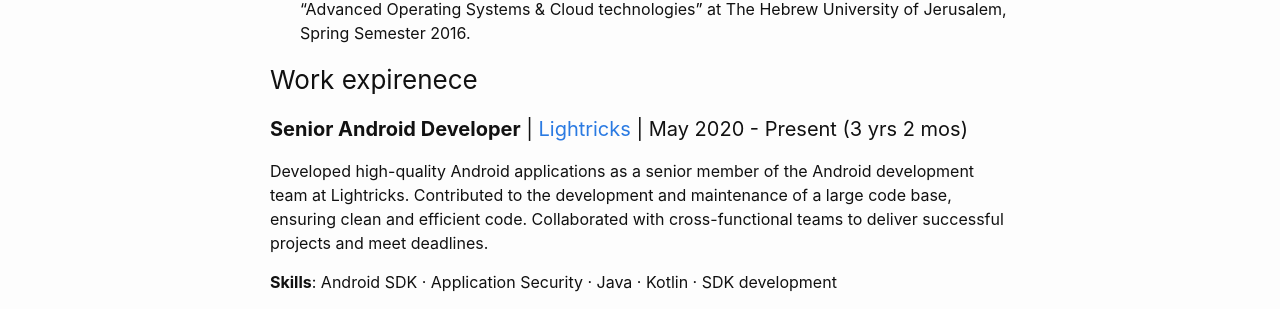
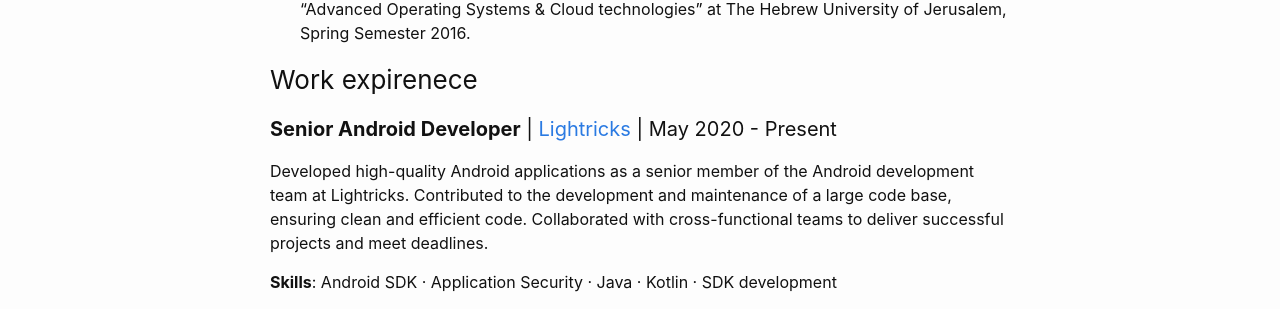
Before and after one commit to nir-mo/nir-mo.github.io, a Jekyll site: the page built from about.markdown, in a window 1280 px wide. Shown: the part 851-1160 px from the top of the page. Built offline with Jekyll 4.4.1, drawn with Linux system fonts in a browser that asks for light colours.

Commit message:
Fix about.

```diff
--- a/about.markdown
+++ b/about.markdown
@@ -27,7 +27,7 @@ This research was conducted with [Prof. Danny Dolev](https://www.cs.huji.ac.il/~
 
 ### Work expirenece
 
-#### __Senior Android Developer__ | [Lightricks](https://www.lightricks.com/) | May 2020 - Present (3 yrs 2 mos)
+#### __Senior Android Developer__ | [Lightricks](https://www.lightricks.com/) | May 2020 - Present
 
   Developed high-quality Android applications as a senior member of the Android development team at Lightricks.
   Contributed to the development and maintenance of a large code base, ensuring clean and efficient code.
```
